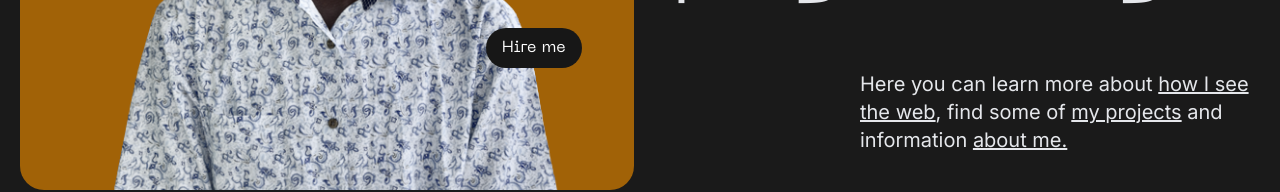
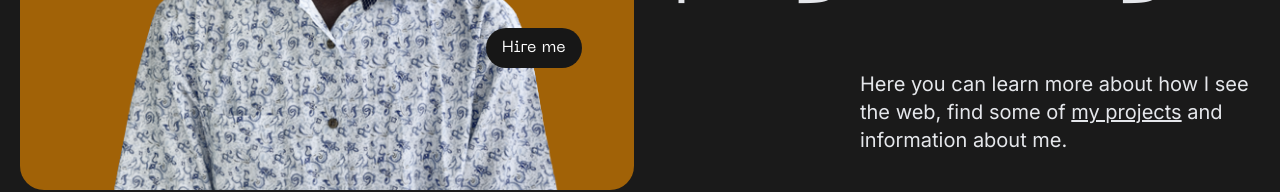
Before and after one commit to jaybarnes33/myportfolio, a Next.js app: page /components/Sections/Main in a window 1280 px wide. Shown: the part 626-818 px from the top of the page. Built offline with nearby package versions, Linux system fonts and the light colour scheme.

Commit message:
fix: remove broken links

```diff
--- a/src/pages/components/Sections/Main.tsx
+++ b/src/pages/components/Sections/Main.tsx
@@ -53,17 +53,15 @@ const Main = () => {
         <div className="text-xl md:-mt-[8rem] py-2 flex justify-end">
           <p className="md:w-[400px] font-text  text-xl">
             Here you can learn more about{" "}
-            <Link href="/articles" className="underline">
-              how I see the web
-            </Link>
-            , find some of{" "}
+            {/* <Link href="/articles" className="underline" > */}
+            how I see the web
+            {/* </Link> */}, find some of{" "}
             <Link href="/projects" className="underline">
               my projects
             </Link>{" "}
-            and information{" "}
-            <Link href="/about" className="underline">
-              about me.
-            </Link>
+            and information {/* <Link href="/about" className="underline"> */}
+            about me.
+            {/* </Link> */}
           </p>
         </div>
       </main>
```
